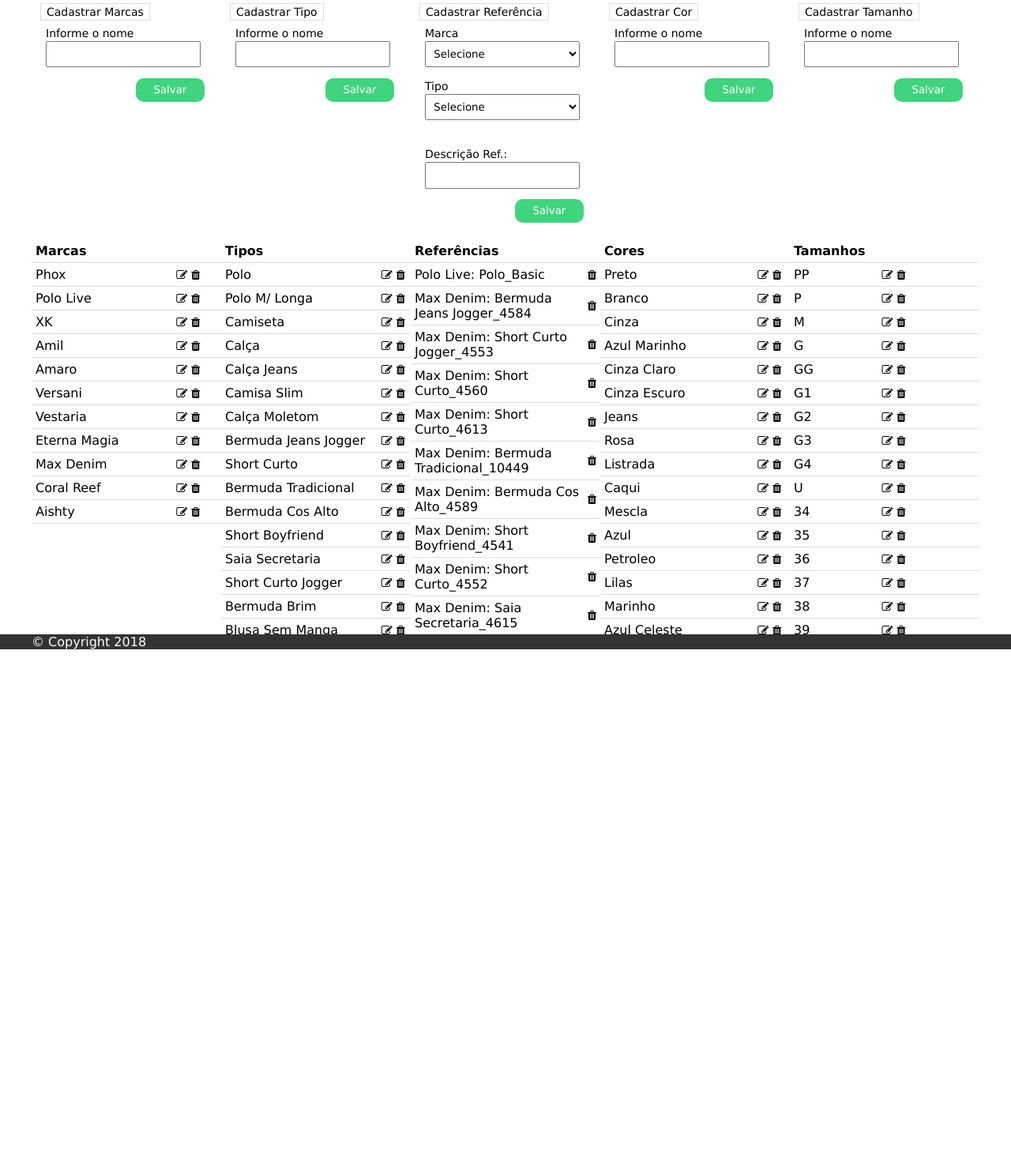
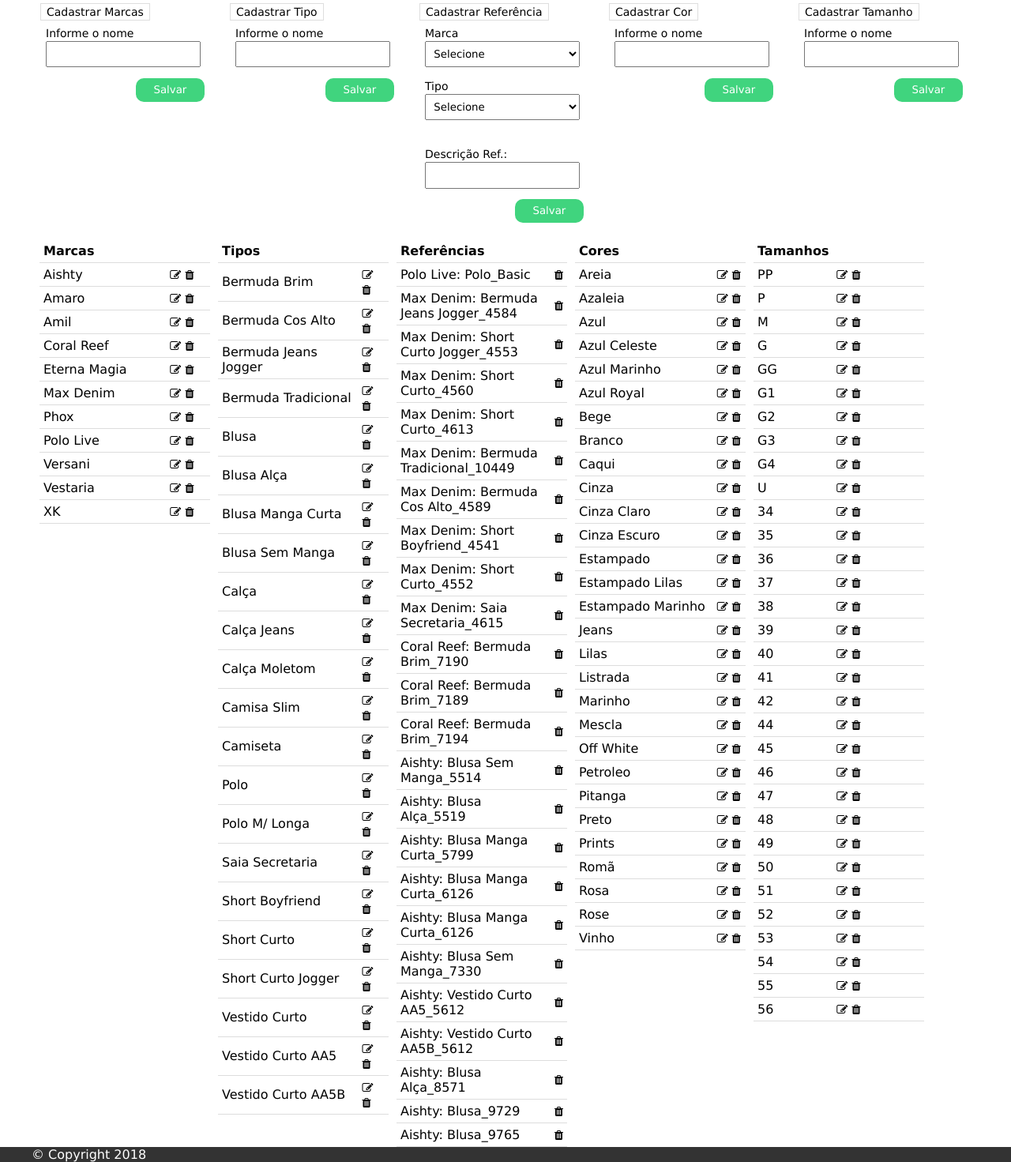
Before and after one commit to ernandes-xeo/geradorcodigo, a PHP site: page /views/index.php in a window 1280 px wide. Shown: the part 389-1860 px from the top of the page at 79% size. Before the commit the page ends 1211 px from the top, so only its background shows below. Run offline with PHP 8.4, Linux system fonts and the light colour scheme; the visitor is signed in with stand-in values (Sample User, id 1); data comes from the database, SQL or seed files in the repository.

Commit message:
order by tipo cor marca, produtos

```diff
--- a/models/cor.php
+++ b/models/cor.php
@@ -59,7 +59,7 @@ class Cor{
 
     public function listar() {
         try {
-            $sql = "SELECT * FROM cor";
+            $sql = "SELECT * FROM cor order by nome";
 
             $result = Conexao::getInstance()->query($sql);
 
--- a/models/marca.php
+++ b/models/marca.php
@@ -60,7 +60,7 @@ class Marca {
 
     public function listar() {
         try {
-            $sql = "SELECT * FROM marca";
+            $sql = "SELECT * FROM marca order by nome";
 
             $result = Conexao::getInstance()->query($sql);
 
--- a/models/tipo.php
+++ b/models/tipo.php
@@ -59,7 +59,7 @@ class Tipo {
 
     public function listar() {
         try {
-            $sql = "SELECT * FROM tipo";
+            $sql = "SELECT * FROM tipo order by nome ";
 
             $result = Conexao::getInstance()->query($sql);
 
--- a/views/produtos/produtos.php
+++ b/views/produtos/produtos.php
@@ -36,10 +36,8 @@ $url .= '/codigo/controllers/cadastroController.php';
     }
 
     .coluna{
-        width: 20%;
-        margin: 0 auto;
-        max-height: 500px;
-        overflow-y: auto;
+        width: 18%;
+        margin-left: 10px;
         float: left;
     }
 
```
